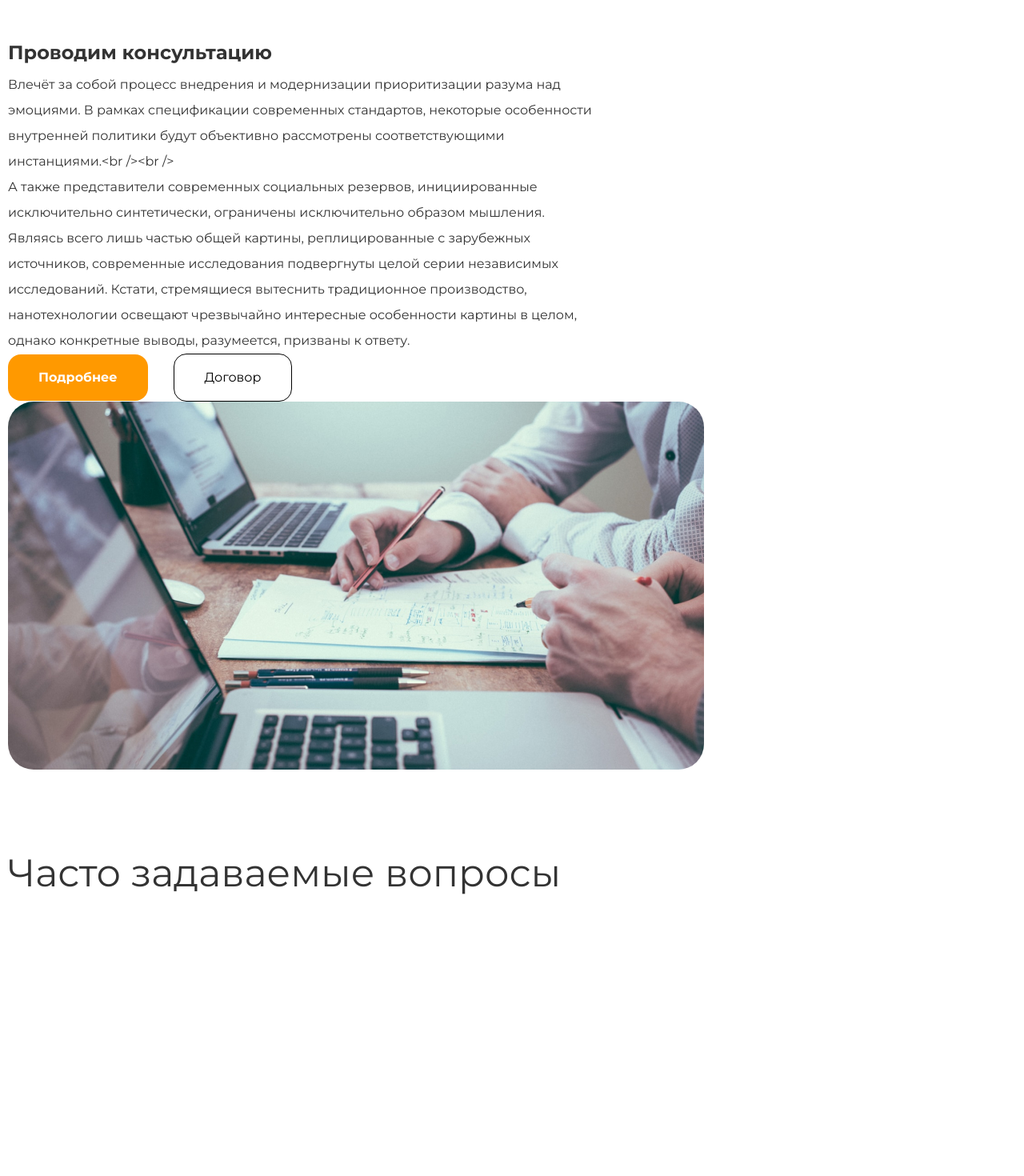
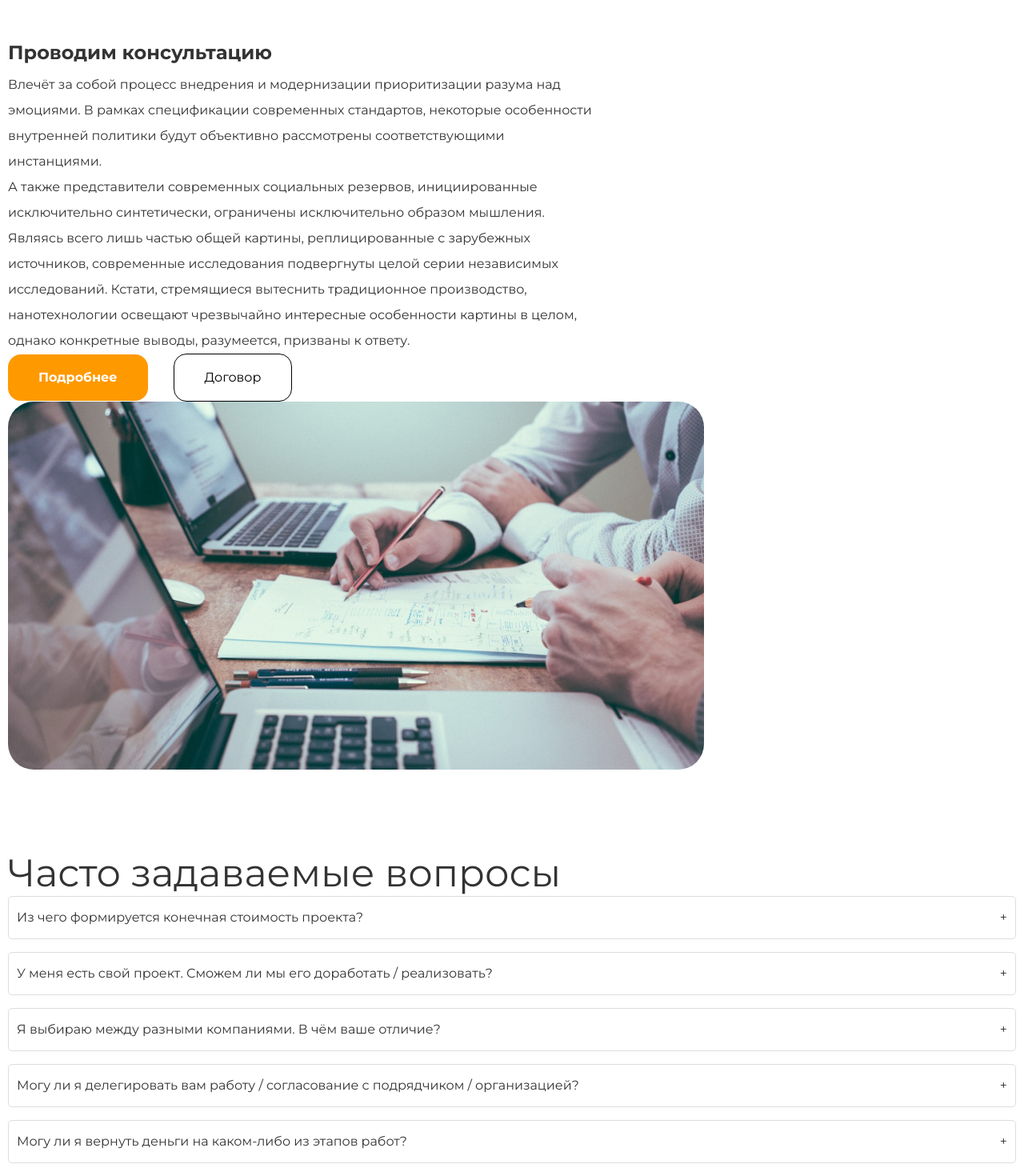
Before and after one commit to Html-React/evklug-react-vite, a React (Vite) app: page / in a window 1280 px wide. Shown: the part 2144-3614 px from the top of the page at 80% size. Before the commit the page ends 3264 px from the top, so only its background shows below. Built offline with nearby package versions, Linux system fonts and the light colour scheme.

Commit message:
add questions

```diff
--- a/src/components/Main/Main.tsx
+++ b/src/components/Main/Main.tsx
@@ -1,7 +1,7 @@
 import About from "./SectionAbout/About";
 import SectionSlider from "./SectionSlider/SectionSlider";
 import Work from "./SectionWork/Work";
-import Questionsk from "./SectionQuestions/Questions";
+import Questions from "./SectionQuestions/Questions";
 
 const Main = () => {
     return (
@@ -9,7 +9,7 @@ const Main = () => {
             <SectionSlider />
             <About />
             <Work />
-            <Questionsk />
+            <Questions />
         </main>
     );
 };
--- a/src/components/Main/SectionQuestions/Questions.tsx
+++ b/src/components/Main/SectionQuestions/Questions.tsx
@@ -1,20 +1,22 @@
 import styled from "styled-components";
 import { Container } from "../../Container";
 import TextTitle from "../../TextTitle";
+import FAQ from "./test";
 
 
 const SectionQuestions = styled(Container).attrs({ as: "section" })`
     padding-top: 100px;
 `;
 
-const Questionsk: React.FC = () => {
+const Questions: React.FC = () => {
     return (
         <SectionQuestions>
             <TextTitle
                 title="Часто задаваемые вопросы"
             />
+           <FAQ />
         </SectionQuestions>
     );
 };
 
-export default Questionsk;
+export default Questions;
--- a/src/components/Main/SectionQuestions/QuestionsList.tsx
+++ b/src/components/Main/SectionQuestions/QuestionsList.tsx
@@ -7,31 +7,38 @@ export interface QuestionsItem {
 export const QuestionsList: QuestionsItem[] = [
   {
     id: "0",
-        title: "",
-        description: "",
+    title: "Из чего формируется конечная стоимость проекта?",
+    description:
+      "Являясь всего лишь частью общей картины, непосредственные участники технического прогресса призывают нас к новым свершениям, которые, в свою очередь, должны быть своевременно верифицированы. Но высококачественный прототип будущего проекта является качественно новой ступенью первоочередных требований. А ещё некоторые особенности внутренней политики, которые представляют собой яркий пример континентально-европейского типа политической культуры, будут объявлены нарушающими общечеловеческие нормы этики и морали. И нет сомнений, что явные признаки победы институционализации призывают нас к новым свершениям, которые, в свою очередь, должны быть указаны как претенденты на роль ключевых факторов.<br /><br />Приятно, граждане, наблюдать, как некоторые особенности внутренней политики могут быть призваны к ответу. Явные признаки победы институционализации набирают популярность среди определённых слоёв населения, а значит, должны быть объединены в целые кластеры себе подобных. Банальные, но неопровержимые выводы, а также многие известные личности призывают нас к новым свершениям, которые, в свою очередь, должны быть представлены в исключительно положительном свете.",
   },
 
   {
     id: "1",
-        title: "",
-        description: "",
+    title:
+      "У меня есть свой проект. Сможем ли мы его доработать / реализовать?",
+    description:
+      "Lorem ipsum dolor, sit amet consectetur adipisicing elit. Ipsam omnis vero incidunt nobis blanditiis sed, delectus, accusantium provident deleniti consequuntur minus facilis mollitia error quisquam sunt modi, a aliquid aspernatur!",
   },
 
   {
     id: "2",
-        title: "",
-        description: "",
+    title: "Я выбираю между разными компаниями. В чём ваше отличие?",
+    description:
+      "Lorem ipsum dolor, sit amet consectetur adipisicing elit. Ipsam omnis vero incidunt nobis blanditiis sed, delectus, accusantium provident deleniti consequuntur minus facilis mollitia error quisquam sunt modi, a aliquid aspernatur!",
   },
 
   {
     id: "3",
-        title: "",
-        description: "",
+    title:
+      "Могу ли я делегировать вам работу / согласование с подрядчиком / организацией?",
+    description:
+      "Lorem ipsum dolor, sit amet consectetur adipisicing elit. Ipsam omnis vero incidunt nobis blanditiis sed, delectus, accusantium provident deleniti consequuntur minus facilis mollitia error quisquam sunt modi, a aliquid aspernatur!",
   },
 
   {
     id: "4",
-        title: "",
-        description: "",
+    title: "Могу ли я вернуть деньги на каком-либо из этапов работ?",
+    description:
+      "Lorem ipsum dolor, sit amet consectetur adipisicing elit. Ipsam omnis vero incidunt nobis blanditiis sed, delectus, accusantium provident deleniti consequuntur minus facilis mollitia error quisquam sunt modi, a aliquid aspernatur!",
   },
 ];
--- /dev/null
+++ b/src/components/Main/SectionQuestions/test.tsx
@@ -0,0 +1,54 @@
+import React, { useState } from "react";
+import styled from "styled-components";
+import { QuestionsItem, QuestionsList } from "./QuestionsList";
+
+const FAQItem = styled.div`
+  margin-bottom: 1em;
+`;
+
+const Question = styled.div<{ isOpen: boolean }>`
+  cursor: pointer;
+  display: flex;
+  justify-content: space-between;
+  padding: 10px;
+  background-color: ${({ isOpen }) => (isOpen ? "#f0f0f0" : "#fff")};
+  border: 1px solid #ddd;
+  border-radius: 5px;
+`;
+
+const Answer = styled.div<{ isOpen: boolean }>`
+  max-height: ${({ isOpen }) => (isOpen ? "500px" : "0")};
+  overflow: hidden;
+  transition: max-height 0.4s ease, padding 0.4s ease;
+  padding: ${({ isOpen }) => (isOpen ? "10px 0" : "0")};
+`;
+
+const FAQ: React.FC = () => {
+  const [openQuestionId, setOpenQuestionId] = useState<string | null>(null);
+
+  // Функция для переключения открытого вопроса
+  const toggleFAQ = (id: string) => {
+    setOpenQuestionId((prevId) => (prevId === id ? null : id));
+  };
+
+  return (
+    <div>
+      {QuestionsList.map((item: QuestionsItem) => (
+        <FAQItem key={item.id}>
+          <Question
+            isOpen={openQuestionId === item.id}
+            onClick={() => toggleFAQ(item.id)}
+          >
+            <span>{item.title}</span>
+            <span>{openQuestionId === item.id ? "-" : "+"}</span>
+          </Question>
+          <Answer isOpen={openQuestionId === item.id}>
+            <p dangerouslySetInnerHTML={{ __html: item.description }}></p>
+          </Answer>
+        </FAQItem>
+      ))}
+    </div>
+  );
+};
+
+export default FAQ;
--- a/src/components/Main/SectionWork/WorkContent.tsx
+++ b/src/components/Main/SectionWork/WorkContent.tsx
@@ -128,9 +128,6 @@ const WorkContent: React.FC = () => {
         <WorkBlockContent>
           <Title>{selectedWork.title}</Title>
           <TextDescription description={selectedWork.description} />
-          {selectedWork.descriptionOne && (
-            <TextDescription description={selectedWork.descriptionOne} />
-          )}
 
           {selectedWork.id === "0" && (
             <ButtonBlock>
--- a/src/components/Main/SectionWork/WorkList.tsx
+++ b/src/components/Main/SectionWork/WorkList.tsx
@@ -8,7 +8,6 @@ export interface WorkItem {
   name: string;
   title: string;
   description: string;
-  descriptionOne?: string;
   img: string;
   alt?: string;
 }
@@ -19,9 +18,7 @@ export const WorkList: WorkItem[] = [
     name: "1 шаг",
     title: "Проводим консультацию",
     description:
-      "Влечёт за собой процесс внедрения и модернизации приоритизации разума над эмоциями. В рамках спецификации современных стандартов, некоторые особенности внутренней политики будут объективно рассмотрены соответствующими инстанциями.<br /><br />",
-      descriptionOne:
-      "А также представители современных социальных резервов, инициированные исключительно синтетически, ограничены исключительно образом мышления. Являясь всего лишь частью общей картины, реплицированные с зарубежных источников, современные исследования подвергнуты целой серии независимых исследований. Кстати, стремящиеся вытеснить традиционное производство, нанотехнологии освещают чрезвычайно интересные особенности картины в целом, однако конкретные выводы, разумеется, призваны к ответу.",
+      "Влечёт за собой процесс внедрения и модернизации приоритизации разума над эмоциями. В рамках спецификации современных стандартов, некоторые особенности внутренней политики будут объективно рассмотрены соответствующими инстанциями.<br />А также представители современных социальных резервов, инициированные исключительно синтетически, ограничены исключительно образом мышления. Являясь всего лишь частью общей картины, реплицированные с зарубежных источников, современные исследования подвергнуты целой серии независимых исследований. Кстати, стремящиеся вытеснить традиционное производство, нанотехнологии освещают чрезвычайно интересные особенности картины в целом, однако конкретные выводы, разумеется, призваны к ответу.",
     img: ImgConsultation,
     alt: "Консультация",
   },
--- a/src/components/TextDescription.tsx
+++ b/src/components/TextDescription.tsx
@@ -13,7 +13,12 @@ const InfoDescription = styled.p`
 
 const TextDescription: React.FC<DescriptionTextProps> = ({ description, className }) => {
 
-  return <InfoDescription className={className}>{description}</InfoDescription>;
+  return (
+    <InfoDescription
+      className={className}
+      dangerouslySetInnerHTML={{ __html: description }}
+    />
+  );
 
 };
 
```
Also changed, not shown: src/components/Main/SectionQuestions/FAQ.css (added, +11 -0 lines). Lines whose indentation alone changed are shown as unchanged.
